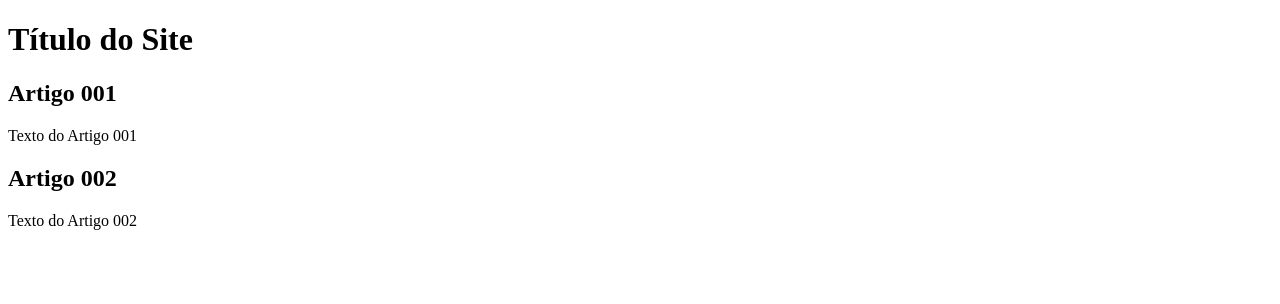
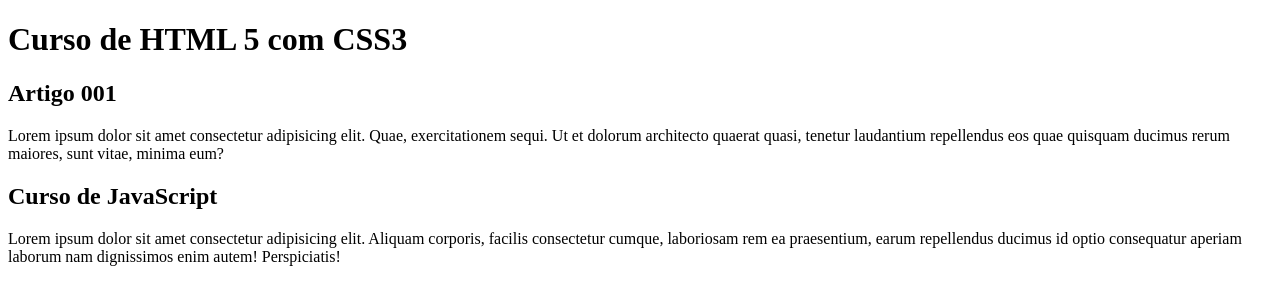
Before and after one commit to ASilvaCoder/projeto-site, a plain HTML site: page index.html in a window 1280 px wide. Drawn offline with Linux system fonts and the light colour scheme.

Commit message:
comecei a escrever o conteúdo

```diff
--- a/index.html
+++ b/index.html
@@ -3,20 +3,20 @@
 <head>
     <meta charset="UTF-8">
     <meta name="viewport" content="width=device-width, initial-scale=1.0">
-    <title>Título do Site</title>
+    <title>Cursos Grátis</title>
 </head>
 <body>
     <main>
         <header>
-            <h1>Título do Site</h1>
+            <h1>Curso de HTML 5 com CSS3</h1>
         </header>
         <article>
             <h2>Artigo 001</h2>
-            <p>Texto do Artigo 001</p>
+            <p>Lorem ipsum dolor sit amet consectetur adipisicing elit. Quae, exercitationem sequi. Ut et dolorum architecto quaerat quasi, tenetur laudantium repellendus eos quae quisquam ducimus rerum maiores, sunt vitae, minima eum?</p>
         </article>
         <article>
-            <h2>Artigo 002</h2>
-            <p>Texto do Artigo 002</p>
+            <h2>Curso de JavaScript</h2>
+            <p>Lorem ipsum dolor sit amet consectetur adipisicing elit. Aliquam corporis, facilis consectetur cumque, laboriosam rem ea praesentium, earum repellendus ducimus id optio consequatur aperiam laborum nam dignissimos enim autem! Perspiciatis!</p>
         </article>
     </main>
 </body>
```
